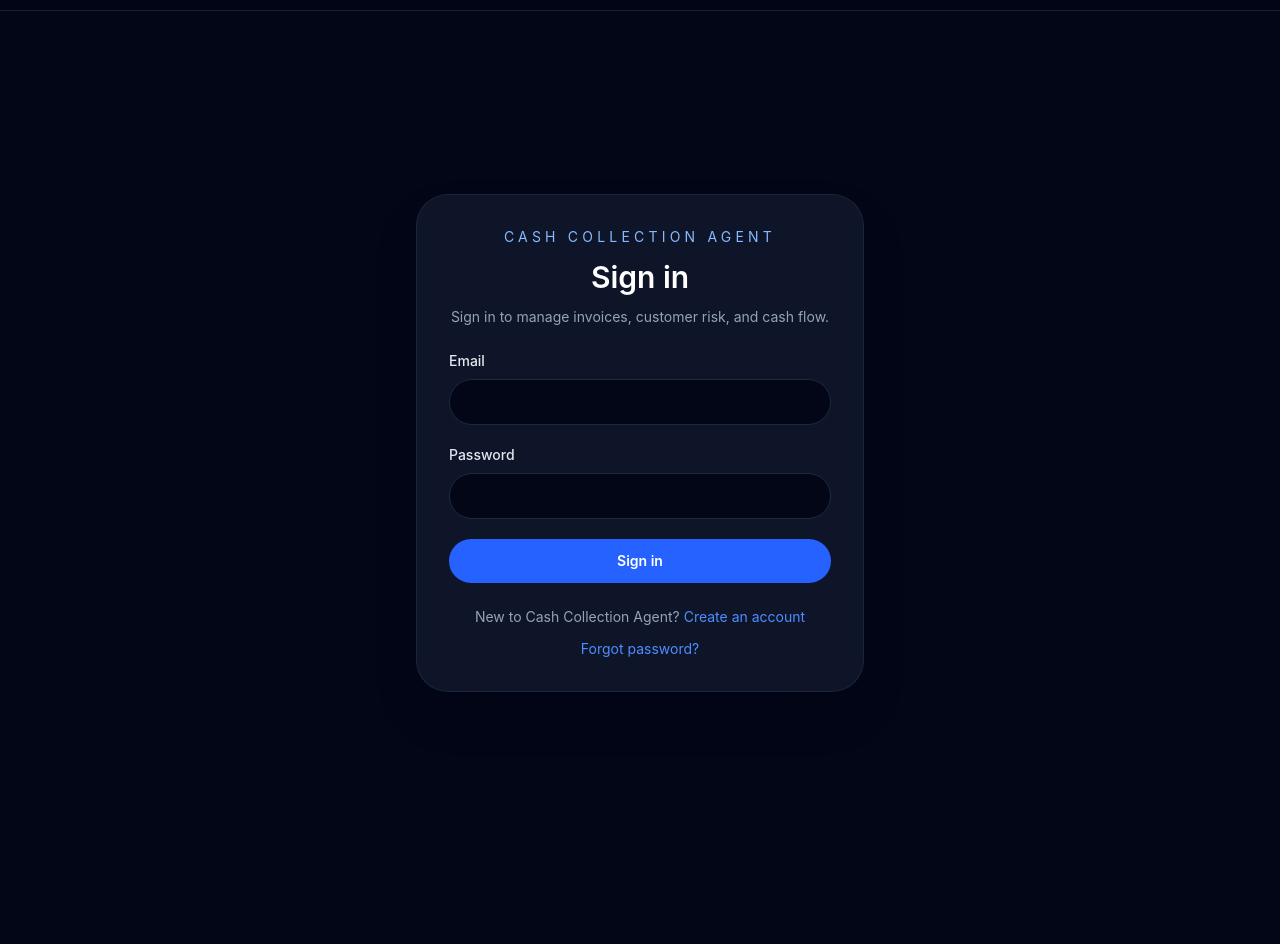
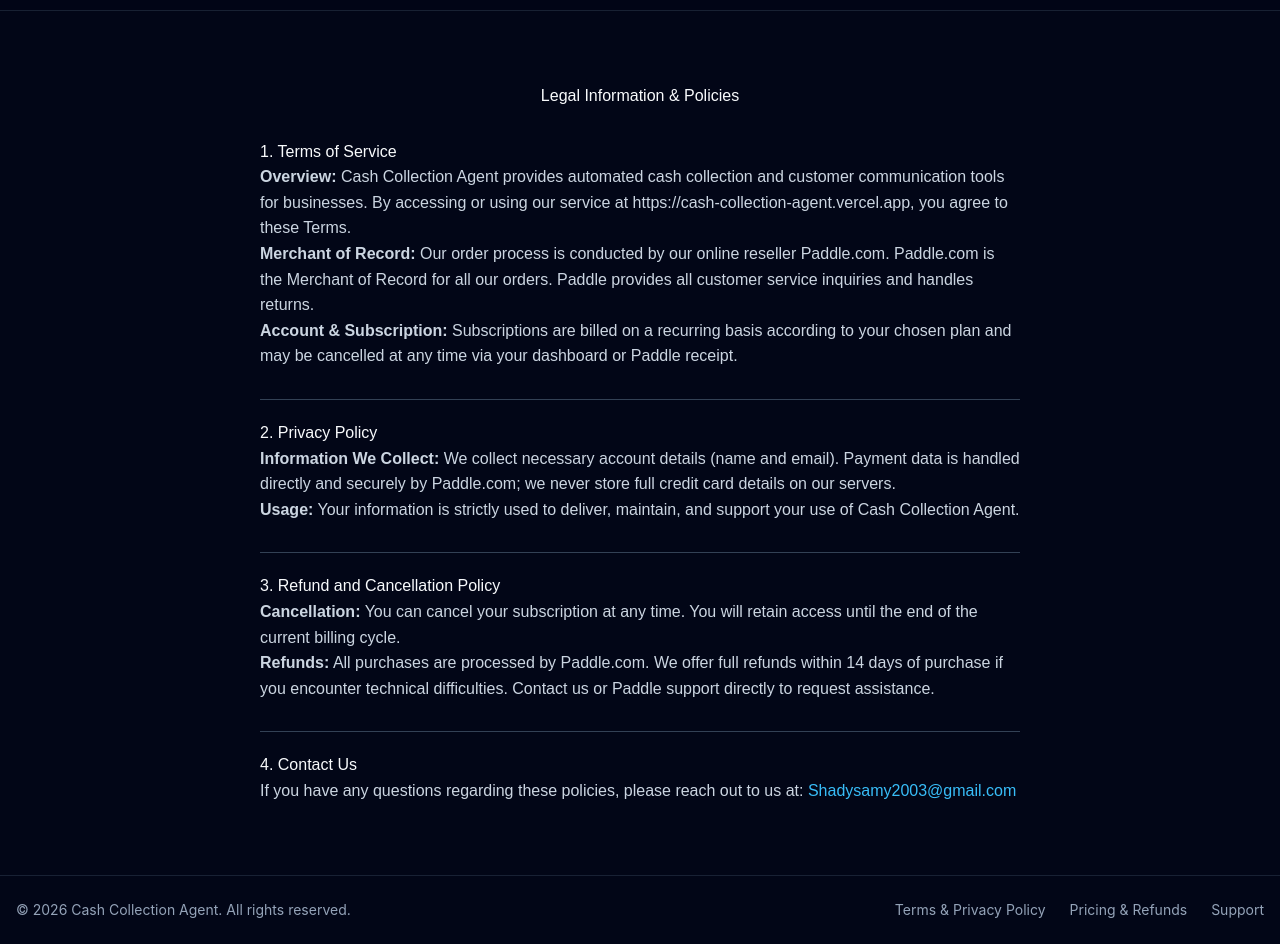
Before and after one commit to shadysamy2003-byte/cash-collection-agent, a React (Vite) app: page /legal in a window 1280 px wide. Before the commit this address led to /login. Shown: the part 60-1004 px from the top of the page. Before the commit the page ends 935 px from the top, so only its background shows below. Built offline with nearby package versions, Linux system fonts and the light colour scheme; no server answers.

Commit message:
Add legal page and footer

```diff
--- a/src/App.tsx
+++ b/src/App.tsx
@@ -12,6 +12,7 @@ import ReportsPage from './pages/ReportsPage';
 import ActionsPage from './pages/ActionsPage';
 import AssistantPage from './pages/AssistantPage';
 import SettingsPage from './pages/SettingsPage';
+import Legal from './pages/LegalPage';
 import PageShell from './components/PageShell';
 
 const App = () => {
@@ -47,7 +48,7 @@ const App = () => {
   };
 
   return (
-    <div className="min-h-screen bg-slate-950 text-slate-100">
+    <div className="min-h-screen flex flex-col bg-slate-950 text-slate-100">
       <header className="border-b border-slate-800/80 bg-slate-950/90 backdrop-blur-xl sticky top-0 z-50">
         <div className="mx-auto flex max-w-7xl items-center justify-between gap-4 px-4 py-4 sm:px-6 lg:px-8">
           <Link to="/" className="text-xl font-semibold text-white tracking-wide hover:text-brand-300 transition">
@@ -111,13 +112,14 @@ const App = () => {
         </div>
       </header>
 
-      <main className="mx-auto max-w-7xl px-4 py-8 sm:px-6 lg:px-8">
+      <main className="mx-auto max-w-7xl px-4 py-8 sm:px-6 lg:px-8 flex-1 w-full">
         <Routes>
           <Route path="/" element={<LandingPage />} />
           <Route path="/signup" element={<AuthPage mode="signup" />} />
           <Route path="/login" element={<AuthPage mode="login" />} />
           <Route path="/forgot-password" element={<AuthPage mode="forgot" />} />
           <Route path="/pricing" element={<PricingPage />} />
+          <Route path="/legal" element={<Legal />} />
           <Route
             path="/*"
             element={
@@ -141,6 +143,18 @@ const App = () => {
           />
         </Routes>
       </main>
+
+      {/* Footer معتمد ومستوفي لشروط Paddle */}
+      <footer className="border-t border-slate-800/80 bg-slate-950 py-6 text-center text-sm text-slate-400">
+        <div className="mx-auto max-w-7xl px-4 flex flex-col sm:flex-row items-center justify-between gap-4">
+          <p>© {new Date().getFullYear()} Cash Collection Agent. All rights reserved.</p>
+          <div className="flex items-center gap-6">
+            <Link to="/legal" className="hover:text-white transition">Terms & Privacy Policy</Link>
+            <Link to="/pricing" className="hover:text-white transition">Pricing & Refunds</Link>
+            <a href="mailto:Shadysamy2003@gmail.com" className="hover:text-white transition">Support</a>
+          </div>
+        </div>
+      </footer>
     </div>
   );
 };
--- /dev/null
+++ b/src/pages/LegalPage.tsx
@@ -0,0 +1,41 @@
+export default function LegalPage() {
+  return (
+    <div style={{ maxWidth: '800px', margin: '0 auto', padding: '40px 20px', fontFamily: 'sans-serif', lineHeight: '1.6', color: '#cbd5e1' }}>
+      <h1 style={{ textAlign: 'center', marginBottom: '30px', color: '#f8fafc' }}>Legal Information & Policies</h1>
+
+      {/* 1. Terms of Service */}
+      <section style={{ marginBottom: '30px' }}>
+        <h2 style={{ color: '#f8fafc' }}>1. Terms of Service</h2>
+        <p><strong>Overview:</strong> Cash Collection Agent provides automated cash collection and customer communication tools for businesses. By accessing or using our service at https://cash-collection-agent.vercel.app, you agree to these Terms.</p>
+        <p><strong>Merchant of Record:</strong> Our order process is conducted by our online reseller Paddle.com. Paddle.com is the Merchant of Record for all our orders. Paddle provides all customer service inquiries and handles returns.</p>
+        <p><strong>Account & Subscription:</strong> Subscriptions are billed on a recurring basis according to your chosen plan and may be cancelled at any time via your dashboard or Paddle receipt.</p>
+      </section>
+
+      <hr style={{ border: 'none', borderTop: '1px solid #334155', margin: '20px 0' }} />
+
+      {/* 2. Privacy Policy */}
+      <section style={{ marginBottom: '30px' }}>
+        <h2 style={{ color: '#f8fafc' }}>2. Privacy Policy</h2>
+        <p><strong>Information We Collect:</strong> We collect necessary account details (name and email). Payment data is handled directly and securely by Paddle.com; we never store full credit card details on our servers.</p>
+        <p><strong>Usage:</strong> Your information is strictly used to deliver, maintain, and support your use of Cash Collection Agent.</p>
+      </section>
+
+      <hr style={{ border: 'none', borderTop: '1px solid #334155', margin: '20px 0' }} />
+
+      {/* 3. Refund & Cancellation Policy */}
+      <section style={{ marginBottom: '30px' }}>
+        <h2 style={{ color: '#f8fafc' }}>3. Refund and Cancellation Policy</h2>
+        <p><strong>Cancellation:</strong> You can cancel your subscription at any time. You will retain access until the end of the current billing cycle.</p>
+        <p><strong>Refunds:</strong> All purchases are processed by Paddle.com. We offer full refunds within 14 days of purchase if you encounter technical difficulties. Contact us or Paddle support directly to request assistance.</p>
+      </section>
+
+      <hr style={{ border: 'none', borderTop: '1px solid #334155', margin: '20px 0' }} />
+
+      {/* 4. Contact Information */}
+      <section>
+        <h2 style={{ color: '#f8fafc' }}>4. Contact Us</h2>
+        <p>If you have any questions regarding these policies, please reach out to us at: <a href="mailto:Shadysamy2003@gmail.com" style={{ color: '#38bdf8' }}>Shadysamy2003@gmail.com</a></p>
+      </section>
+    </div>
+  );
+}
```
